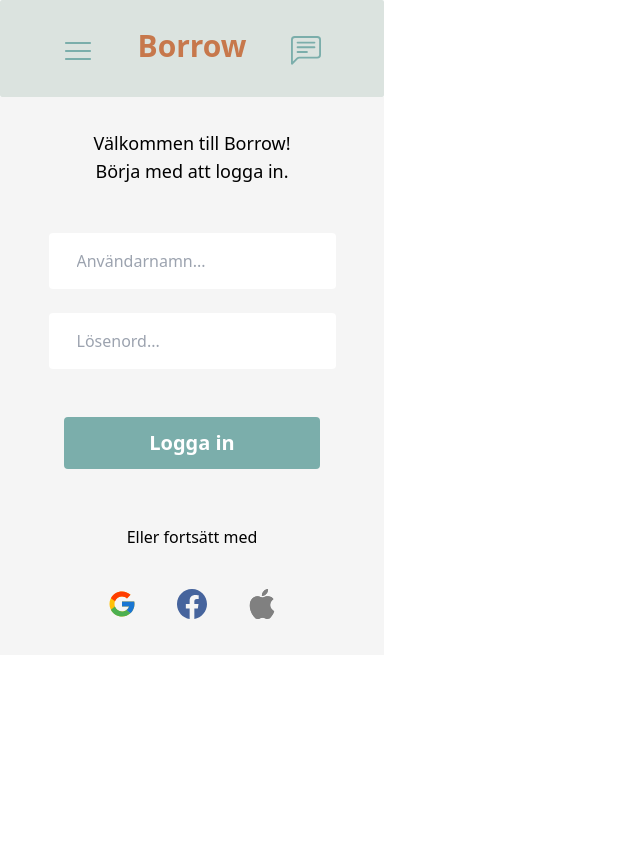
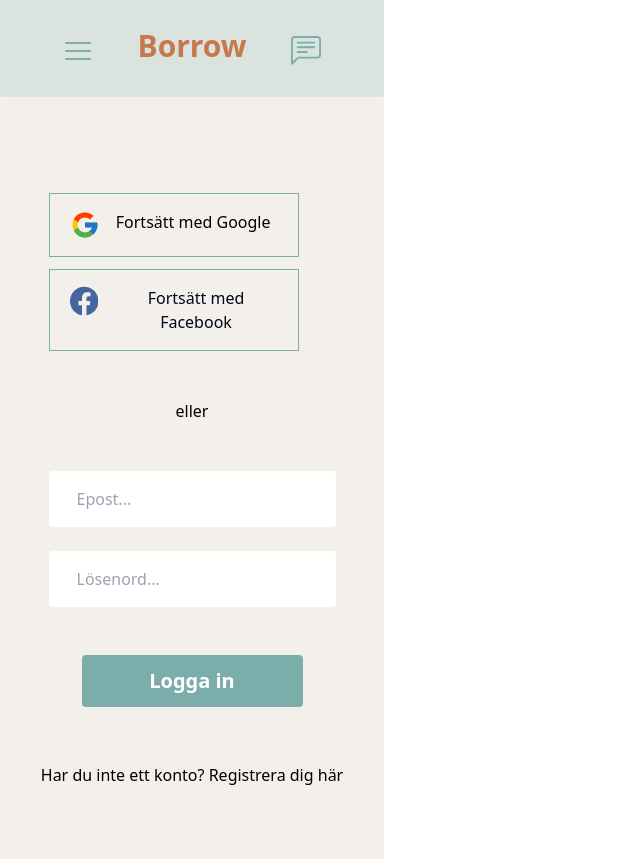
Before and after one commit to Guido-Pierri/borrow-app, a Next.js app: page /login in a window 1280 px wide. Shown: the whole page, without its empty margins (0-640 px from the left). Before the commit the page ends 800 px from the top, so only its background shows below. Built offline with nearby package versions, Linux system fonts and the light colour scheme.

Commit message:
Inlogg (kuz)

```diff
--- a/p-components/logIn.tsx
+++ b/p-components/logIn.tsx
@@ -14,18 +14,54 @@ const LogIn = ({}) => {
   }
 
   return (
-    <div className=" justify-center text-center">
-      <div className="bg-[#F5F5F5]" onSubmit={handleSubmit}>
-        <h1 className="text-lg pt-8">
-          Välkommen till Borrow! <br />
-          Börja med att logga in.
-        </h1>
+    <div className=" flex items-center justify-center text-center bg-[#F3F0EC]">
+      <div className="" onSubmit={handleSubmit}>
+        {" "}
+        {/*bg-[#F5F5F5], på div innan form*/}
+        <div className=" justify-center ml-2 mt-24 ">
+          <div className="border-[#7BAEAB] border w-[250px] py-4 my-3">
+            <a href={"/"}>
+              <div className="mx-5 text-3xl outline-blue-500 flex flex-row ">
+                <FcGoogle />
+                <p className=" text-base ml-4">Fortsätt med Google</p>
+              </div>
+            </a>
+          </div>
+
+          <div className="border-[#7BAEAB] border w-[250px] py-4">
+            <a href={"/"}>
+              <div className="mx-5 text-3xl text-[#46649D] flex flex-row  ">
+                <BsFacebook />
+                <p className="text-base text-[#020617] ml-4">
+                  Fortsätt med Facebook
+                </p>
+              </div>
+            </a>
+          </div>
+        </div>
+        <p className="mt-12">eller</p>
+        {/*<div className=" ml-2 justify-center mt-16">
+        <button>
+          <div className="mx-4 text-2xl text-[#7BAEAB]  flex flex-row space-x-[126px] my-2">
+            <p className=" text-base text-[#020617]">Logga in</p>
+            <IoIosArrowDown />
+          </div>
+        </button>
+        <br />
+        <button className="mt-6">
+          <div className="mx-4 text-2xl text-[#7BAEAB]  flex flex-row space-x-[100px] ">
+            <p className=" text-base text-[#020617]">Skapa konto</p>
+            <IoIosArrowDown />
+          </div>
+        </button>
+</div>*/}
+        {
           <form className=" my-12 ">
             <label>
               <input
-              className="rounded py-4 px-7"
-              placeholder="Användarnamn..."
-              type="text"
+                className="rounded py-4 px-7 "
+                placeholder="Epost..."
+                type="email"
                 value={name}
                 onChange={(e) => setName(e.target.value)}
               />
@@ -46,7 +82,7 @@ const LogIn = ({}) => {
               <Link href={"/products"}>
                 <div
                   className=" text-xl mb-2
-        rounded bg-[#7BAEAB] py-3 w-[256px] "
+      rounded bg-[#7BAEAB] py-3 w-[221px] "
                 >
                   <button
                     type="submit"
@@ -59,28 +95,12 @@ const LogIn = ({}) => {
                 </div>
               </Link>
             </div>
+            <Link href={"/"}>
+              <p>Har du inte ett konto? Registrera dig här</p>
+            </Link>
           </form>
-        <p className="">Eller fortsätt med</p>
-        <footer className="flex space-x-4 justify-center mt-10">
-          <a href={"/"}>
-            <div className="mx-3 text-3xl">
-              <FcGoogle />
-            </div>
-          </a>
-          <br />
-          <a href={"/"}>
-            <div className="mx-3 text-3xl text-[#46649D]">
-              <BsFacebook />
-            </div>
-          </a>
-          <br />
-          <a href={"/"}>
-            <div style={{ color: "grey" }} className="mx-3 text-3xl">
-              <BsApple />
-              <br className="" />
-            </div>
-          </a>
-        </footer>
+        }
+        <br className="my-40" />
       </div>
     </div>
   )
```
Lines whose indentation alone changed are shown as unchanged.
